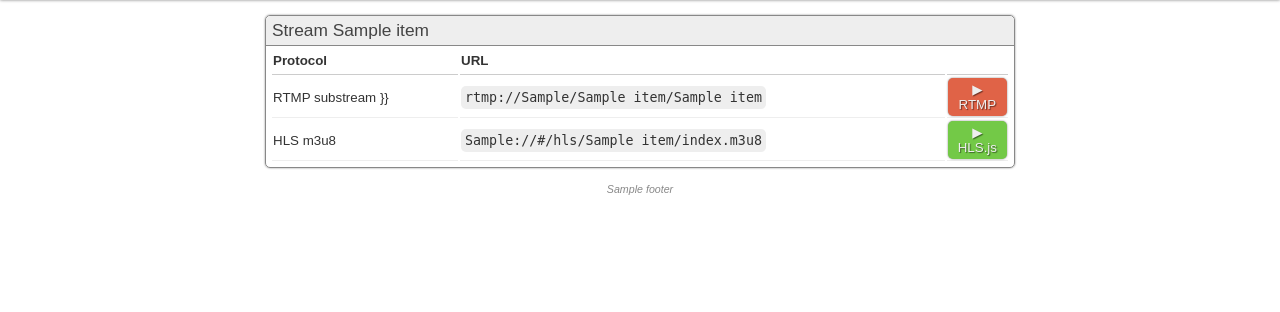
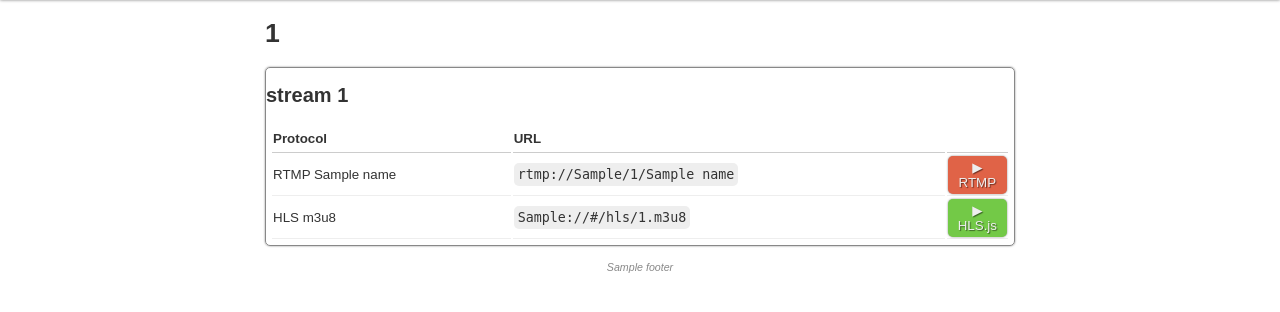
Before and after one commit to deflax/vod-rtmp, a Flask app: template frontend/app/templates/default/main.html.j2 in a window 1280 px wide. Shown: the part 63-375 px from the top of the page. Run offline with Flask 2, Linux system fonts and the light colour scheme; the template is opened without the code that fills it: most values are stand-ins (such as "Sample title", 1, 10 or a date in 2020); parts of the project's set-up code (start-up, migrations or seed data) failed here and were passed over.

Commit message:
split frontend template to show app, rtmp substreams and hls stream index

```diff
--- a/frontend/app/frontend.py
+++ b/frontend/app/frontend.py
@@ -13,22 +13,48 @@ frontend = flask.Blueprint('frontend', __name__)
 @frontend.route("/")
 def start():
     mainTemplate = '%s/main.html.j2' % zomstream.configuration['template_folder']
-    streamList = zomstream.getStreamNames()
+    itemList = zomstream.getStreamNames()
+
+    applications = []
+    appnames = []
+    for item in itemList:
+        if item[0] not in appnames:
+            appnames.append(item[0])
+
+    for appname in appnames:
+        streamnames = []
+        for item in itemList:
+            streamitem=item[1].split('_')[0]
+            if streamitem not in streamnames and item[0] == appname:
+                streamnames.append(streamitem)
+
+        streams = []
+        for streamname in streamnames:
+            substreams = []
+            for item in itemList:
+               if item[0] == appname:
+                   if item[1].split('_')[0] == streamname:
+                       substreams.append(item[1])
+            stream = [streamname, substreams]
+            streams.append(stream)
+
+        app = [appname, streams]
+        applications.append(app)
+
     page = flask.render_template(
         mainTemplate,
-        items=streamList,
+        applications=applications,
         configuration=zomstream.configuration
     )
     return page
 
-@frontend.route("/player/<appname>/<streamname>")
-def show_player(appname, hlsindex):
+@frontend.route("/player/<appname>/<stream>")
+def show_player(appname, stream):
     playerTemplate = '%s/player.html.j2' % zomstream.configuration['template_folder']
-    hlsindex = streamname.split('_')[0]
     page = flask.render_template(
         playerTemplate,
         appname=appname,
-        hlsindex=hlsindex,
+        stream=stream,
         configuration=zomstream.configuration
         )
     return page
--- a/frontend/app/templates/default/main.html.j2
+++ b/frontend/app/templates/default/main.html.j2
@@ -11,14 +11,16 @@
 	<h2>{{ configuration["subtitle"] }}</h2>
 </header>
 <main>
-{% if items == [] %}
+{% if applications == [] %}
   <p style="margin-top: 20px; margin-bottom: 150px;">
     <span style="color: #888; font-size: 14pt;">There are currently no streams running</span>
   </p>
 {% endif %}
-{% for tem in items %}
+{% for application in applications %}
+<h1>{{ application[0] }}</h1>
+    {% for stream in application[1] %}
     <article>
-  <h1>Stream {{ item[1] }}</h1>
+      <h2> stream {{ stream[0] }}</h2>
       <table>
         <tbody>
           <tr>
@@ -26,19 +28,22 @@
             <th>URL</th>
             <th></th>
           </tr>
+          {% for substream in stream[1] %}
               <tr>
-	<td>RTMP substream }}</td>
-        <td><em class="url">rtmp://{{ configuration["rtmp_base"] }}/{{ item[0] }}/{{ item[2] }}</em></td>
-        <td class="btn"><a href="rtmp://{{ configuration['rtmp_base'] }}/{{ item[0] }}/{{ item[2] }}" class="btn btn-red">&#9654;<br/>RTMP</a></td>
+		<td>RTMP {{ substream }}</td>
+		<td><em class="url">rtmp://{{ configuration["rtmp_base"] }}/{{ application[0] }}/{{ substream }}</em></td>
+		<td class="btn"><a href="rtmp://{{ configuration['rtmp_base'] }}/{{ application[0] }}/{{ substream }}" class="btn btn-red">&#9654;<br/>RTMP</a></td>
               </tr>
+          {% endfor %}
           <tr>
             <td>HLS m3u8</td>
-	<td><em class="url">{{ configuration['web_proto'] }}://{{ configuration['base_url'] }}/hls/{{ item[1] }}/index.m3u8</em></td>
-	<td class="btn"><a href="{{ url_for('frontend.show_player', appname=item[0], hlsindex=item[1]) }}" class="btn btn-green">&#9654;<br/>HLS.js</a></td>
+            <td><em class="url">{{ configuration['web_proto'] }}://{{ configuration['base_url'] }}/hls/{{ stream[0] }}.m3u8</em></td>
+            <td class="btn"><a href="{{ url_for('frontend.show_player', appname=application[0], stream=stream[0]) }}" class="btn btn-green">&#9654;<br/>HLS.js</a></td>
           </tr>
         </tbody>
       </table>
     </article>
+{% endfor %}
 {% endfor %}
 </main>
 <footer>
--- a/frontend/app/zomstream.py
+++ b/frontend/app/zomstream.py
@@ -41,7 +41,7 @@ class Zomstream:
                     name = stream.find('name')
                     rate = stream.find('bw_video')
                     if rate.text != "0":
-                        self.streamnames.append( [appname.text, streamname.text] )
+                        self.streamnames.append( [appname.text, name.text] )
 
         return self.streamnames
 
```
Also changed, not shown: frontend/app/templates/default/player.html.j2 (+3 -4 lines), 1 other file. Lines whose indentation alone changed are shown as unchanged.
